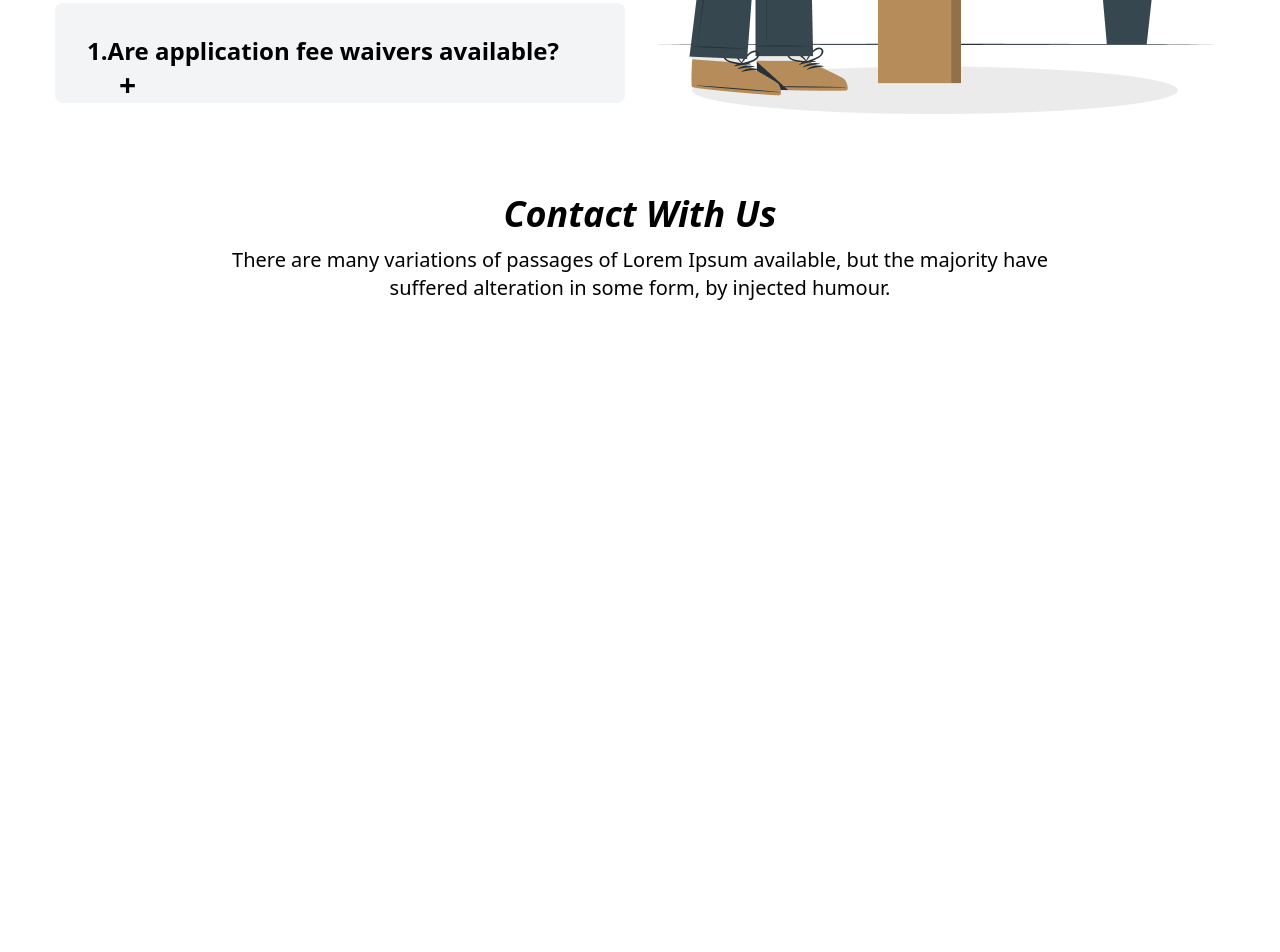
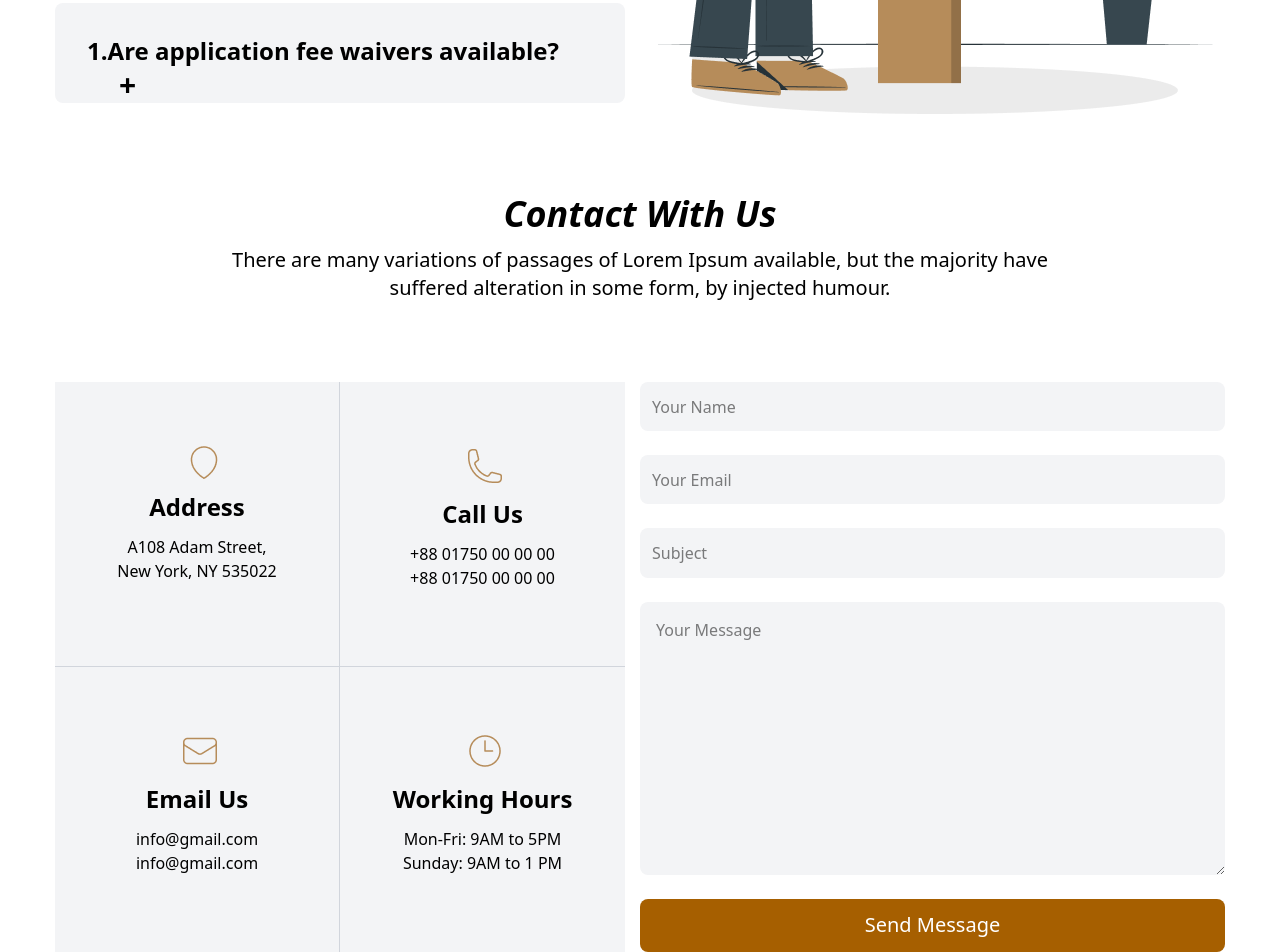
Before and after one commit to MdRifatulIslam1080/legal-solution-resources, a plain HTML site: page index.html in a window 1280 px wide. Shown: the part 3462-4414 px from the top of the page. Before the commit the page ends 3772 px from the top, so only its background shows below. Drawn offline with nearby package versions, Linux system fonts and the light colour scheme.

Commit message:
updated main section

```diff
--- a/index.html
+++ b/index.html
@@ -202,6 +202,60 @@
             suffered alteration in some form, by injected humour.
           </p>
         </div>
+        <div
+          class="grid grid-cols-1 lg:grid-cols-2 max-w-[1170px] lg:h-[570px] mx-auto mt-20"
+        >
+          <div
+            class="grid grid-cols-1 lg:grid-cols-2 text-center items-center justify-center max-w-[570px]"
+          >
+            <div
+              class="bg-gray-100 max-w-[285px] lg:h-[285px] pt-16 border-b-1 border-r-1 border-r-gray-300 border-b-gray-300"
+            >
+              <img class="ml-[135px]" src="./images/address.png" alt="" />
+              <h3 class="text-2xl font-bold my-3">Address</h3>
+              <p>
+                A108 Adam Street, <br />
+                New York, NY 535022
+              </p>
+            </div>
+            <div
+              class="bg-gray-100 max-w-[285px] lg:h-[285px] pt-16 border-b-1 border-b-gray-300"
+            >
+              <img class="ml-[125px]" src="./images/call.png" alt="" />
+              <h3 class="text-2xl font-bold my-3">Call Us</h3>
+              <p>
+                +88 01750 00 00 00 <br />
+                +88 01750 00 00 00
+              </p>
+            </div>
+            <div
+              class="bg-gray-100 max-w-[285px] lg:h-[285px] pt-16 border-r-1 border-r-gray-300"
+            >
+              <img class="ml-[125px]" src="./images/email.png" alt="" />
+              <h3 class="text-2xl font-bold my-3">Email Us</h3>
+              <p>
+                info@gmail.com <br />
+                info@gmail.com
+              </p>
+            </div>
+            <div class="bg-gray-100 max-w-[285px] lg:h-[285px] pt-16">
+              <img class="ml-[125px]" src="./images/time.png" alt="" />
+              <h3 class="text-2xl font-bold my-3">Working Hours</h3>
+              <p>
+                Mon-Fri: 9AM to 5PM <br />
+                Sunday: 9AM to 1 PM
+              </p>
+            </div>
+          </div>
+          <div class="grid grid-cols-1 gap-6">
+            <input class="bg-gray-100 rounded-lg p-3 type="text" name="" id=""
+            placeholder="Your Name" />
+            <input class="bg-gray-100 rounded-lg p-3 type="email" name="" id="" placeholder="Your Email" />
+            <input class="bg-gray-100 rounded-lg p-3 type="text" name="" id="" placeholder="Subject" />
+            <textarea class="bg-gray-100 rounded-lg  p-4 name="" id="" cols="30" rows="10" placeholder="Your Message"></textarea>
+            <button class="bg-yellow-700 rounded-lg p-3 text-white font-medium text-xl">Send Message</button>
+          </div>
+        </div>
       </section>
     </main>
     <footer></footer>
```
